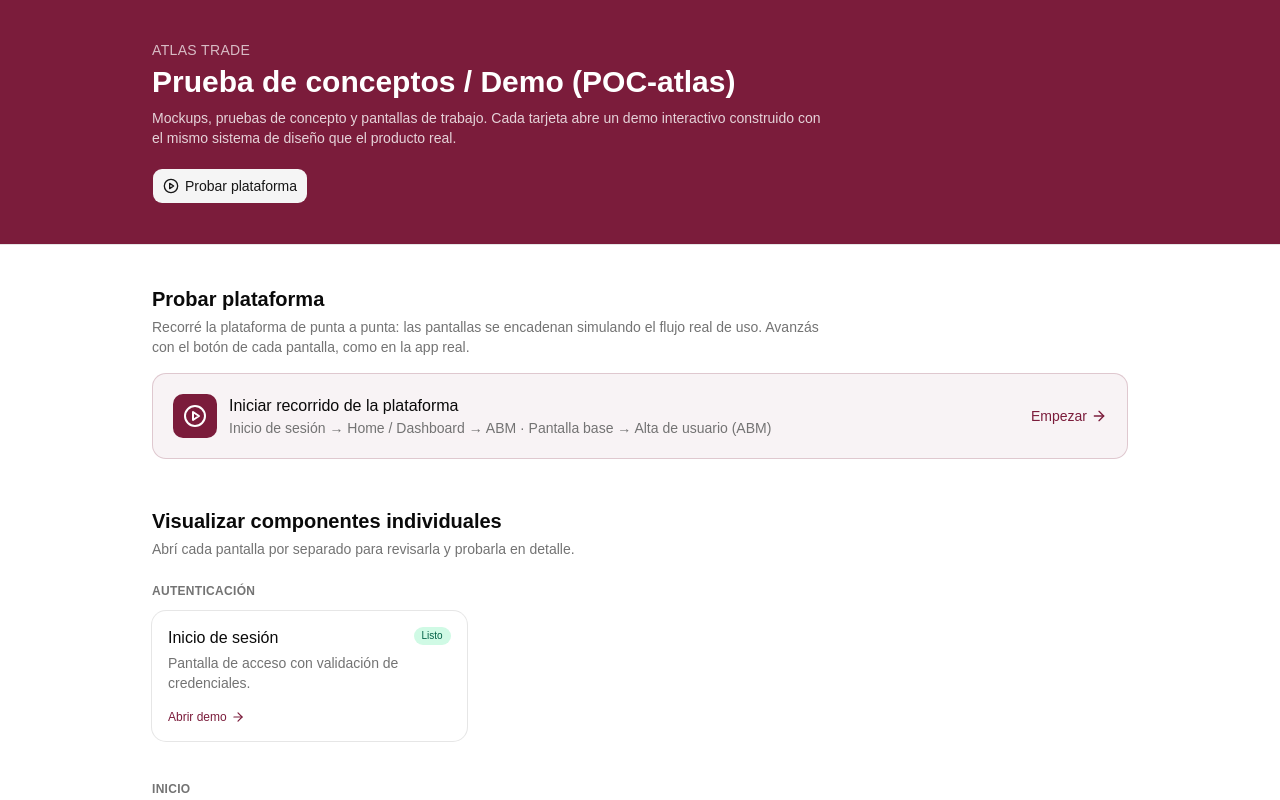
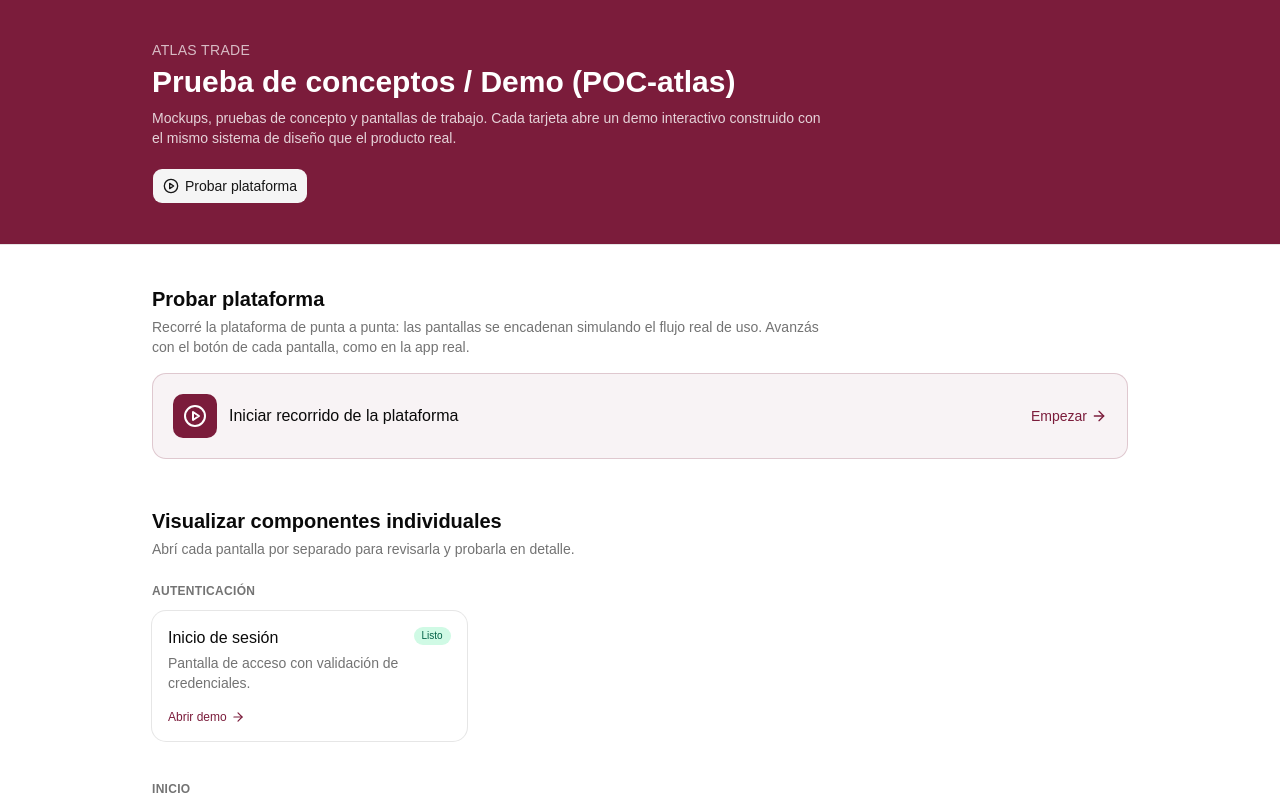
Before and after one commit to serviciosdigitales-atlas/Demos-atlas-trade, a React (Vite) app: page /#/ in a window 1280 px wide. Shown: the top 800 px of the page. Built offline with nearby package versions, Linux system fonts and the light colour scheme.

Commit message:
Remove guided tour display from Gallery component

```diff
--- a/src/app/Gallery.tsx
+++ b/src/app/Gallery.tsx
@@ -1,7 +1,7 @@
 import { ArrowRight, PlayCircle } from "lucide-react";
 import { Link } from "react-router";
 
-import { demos, guidedTour, getDemo, type DemoEntry } from "@/demos/registry";
+import { demos, type DemoEntry } from "@/demos/registry";
 import { Button } from "@/components/ui/button";
 import {
   Card,
@@ -65,12 +65,6 @@ export function Gallery() {
               </span>
               <div className="flex-1">
                 <p className="font-medium">Iniciar recorrido de la plataforma</p>
-                <p className="text-sm text-muted-foreground">
-                  {guidedTour
-                    .map((s) => getDemo(s.slug)?.title)
-                    .filter(Boolean)
-                    .join(" → ")}
-                </p>
               </div>
               <span className="flex items-center gap-1 text-sm font-medium text-atlas-primary">
                 Empezar
```
